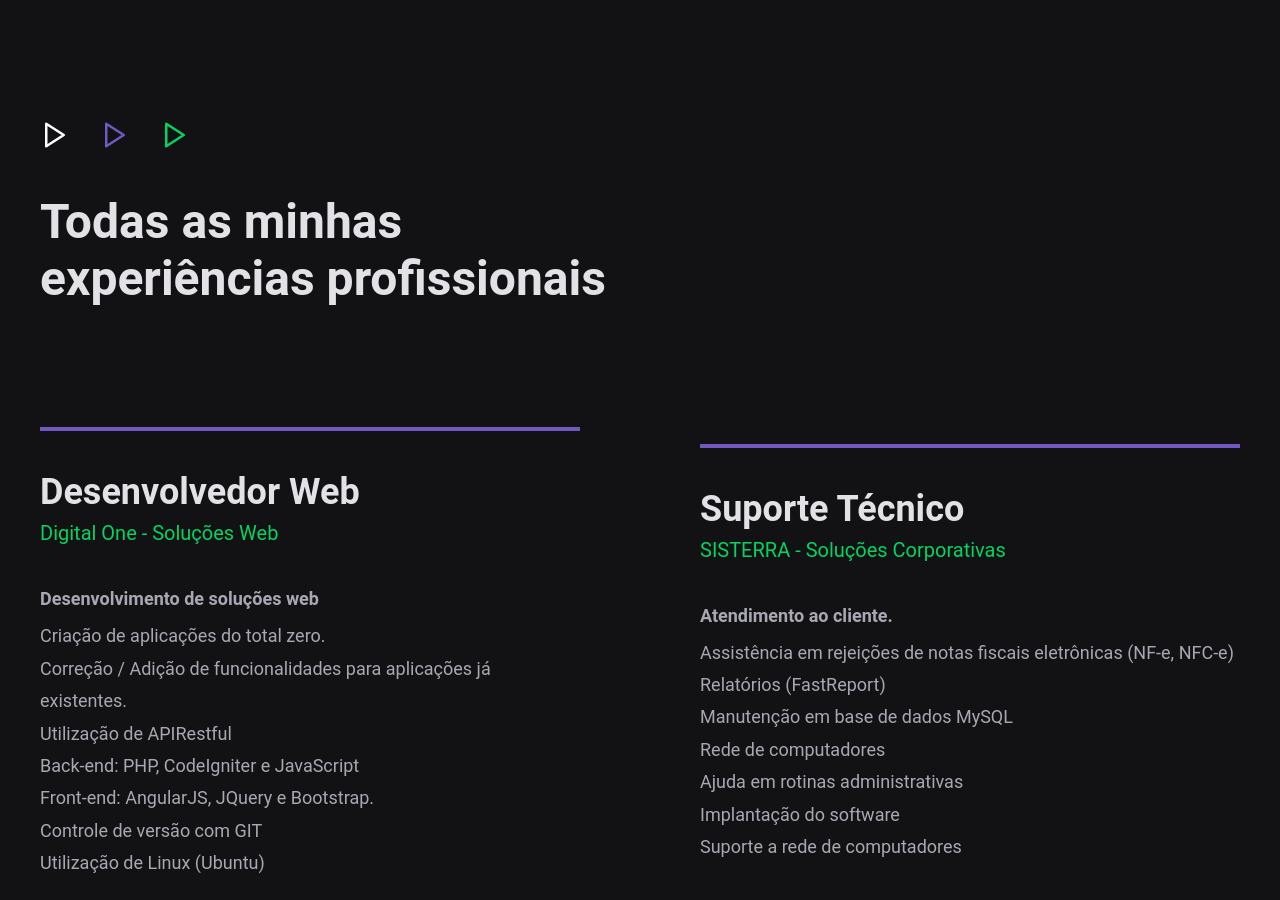
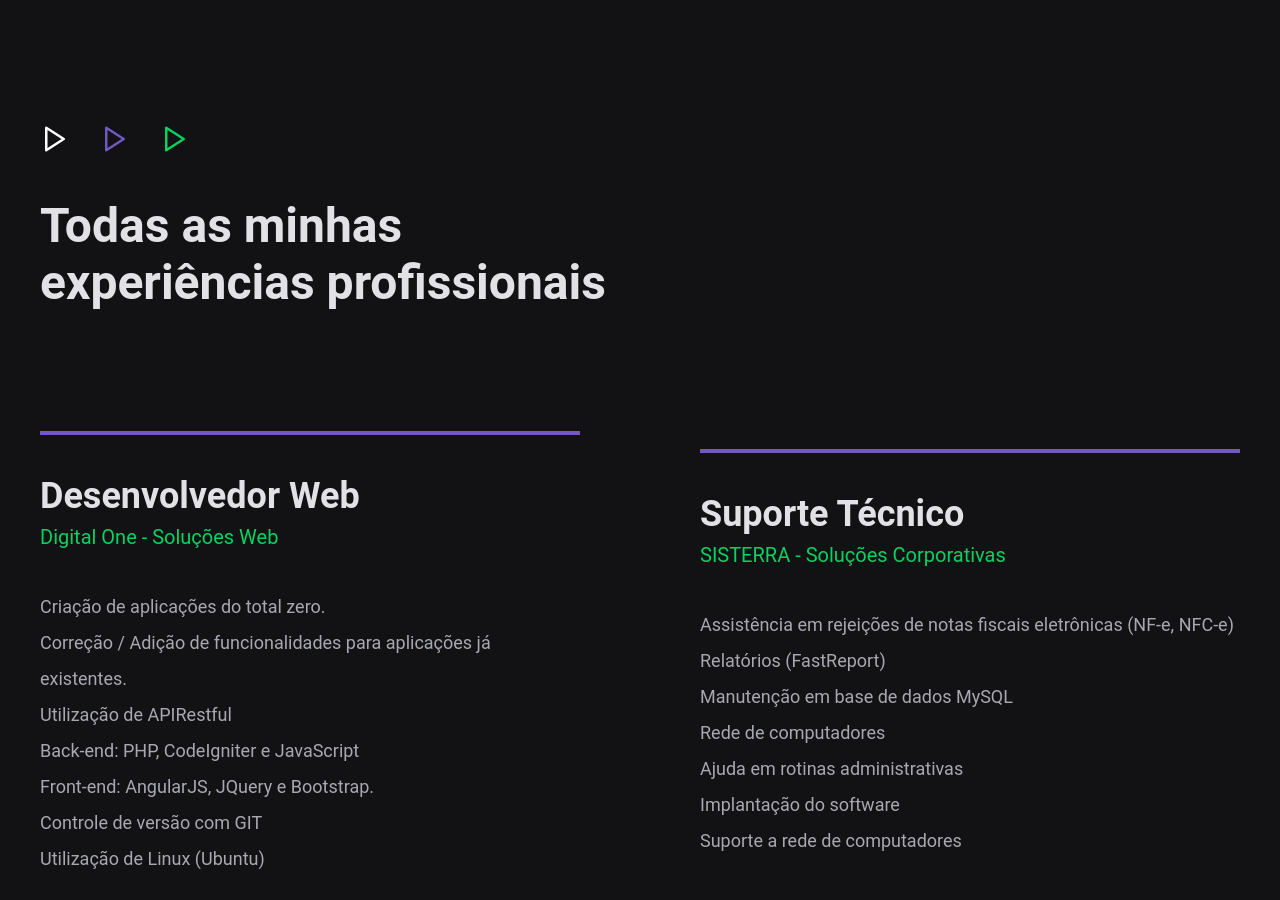
Before and after one commit to vitorserrano/vsme, a React (Create React App) app: page / in a window 1280 px wide. Shown: the part 1500-2400 px from the top of the page. Built offline with nearby package versions, Linux system fonts and the light colour scheme.

Commit message:
🔨 Refactored ListIcons on About and Experience

```diff
--- a/src/components/About/index.js
+++ b/src/components/About/index.js
@@ -11,9 +11,26 @@ import {
   Icon,
 } from "./styles";
 
+import theme from "../../styles/theme";
+
 import ImgAbout from "../../assets/about.svg";
 
 export default function About() {
+  const items = [
+    {
+      key: String(Math.random()),
+      icon: <FiUser size={30} color={theme.tertiary} />,
+    },
+    {
+      key: String(Math.random()),
+      icon: <FiUser size={30} color={theme.secondary} />,
+    },
+    {
+      key: String(Math.random()),
+      icon: <FiUser size={30} color={theme.primary} />,
+    },
+  ];
+
   return (
     <Wrapper>
       <Container>
@@ -23,15 +40,9 @@ export default function About() {
 
         <Description>
           <ListIcon>
-            <Icon>
-              <FiUser size={30} color="#fff" />
-            </Icon>
-            <Icon>
-              <FiUser size={30} color="#7159C1" />
-            </Icon>
-            <Icon>
-              <FiUser size={30} color="#04d361" />
-            </Icon>
+            {items.map((item) => (
+              <Icon key={item.key}>{item.icon}</Icon>
+            ))}
           </ListIcon>
 
           <h1>Um pouco sobre mim</h1>
@@ -39,11 +50,13 @@ export default function About() {
             Atualmente sou Desenvolvedor Web atuando com PHP, AngularJS e
             JavaScript nos projetos/produtos do meu atual emprego.
           </p>
+
           <p>
             Estudo Node.js, React e React Native por conta própria, pois sou
             apaixonado por todo o ecossistema JavaScritpt e acredito que com
             essa stack de tecnologias irei alcançar meus objetivos.
           </p>
+
           <p>
             Meu objetivo é criar aplicações limpas utilizando bons padrões de
             códigos com um design simples e intuitivo. Sou movido por construir
--- a/src/components/Banner/index.js
+++ b/src/components/Banner/index.js
@@ -18,19 +18,19 @@ import ButtonDefault from "../../components/ButtonDefault";
 export default function Banner() {
   const items = [
     {
-      key: String(Math.random),
+      key: String(Math.random()),
       title: "Aqui é onde eu guardo os códigos",
       href: "https://github.com/vitorserrano",
       icon: <FiGithub />,
     },
     {
-      key: String(Math.random),
+      key: String(Math.random()),
       title: "Aqui tem um pouco de mim",
       href: "https://www.instagram.com/virtuzera/",
       icon: <FiInstagram />,
     },
     {
-      key: String(Math.random),
+      key: String(Math.random()),
       title: "Aqui tem meu currículo e alguns posts",
       href: "https://www.linkedin.com/in/vitor-serrano/",
       icon: <FiLinkedin />,
--- a/src/components/ButtonDefault/styles.js
+++ b/src/components/ButtonDefault/styles.js
@@ -28,3 +28,5 @@ export const Text = styled.span`
   text-transform: uppercase;
   color: ${props => props.theme.text};
 `;
+
+export const Icon = styled.div``;
--- a/src/components/Experience/index.js
+++ b/src/components/Experience/index.js
@@ -12,21 +12,32 @@ import {
   Job,
 } from "./styles";
 
+import theme from "../../styles/theme";
+
 export default function Experience() {
+  const items = [
+    {
+      key: String(Math.random()),
+      icon: <FiPlay size={30} color={theme.tertiary} />,
+    },
+    {
+      key: String(Math.random()),
+      icon: <FiPlay size={30} color={theme.secondary} />,
+    },
+    {
+      key: String(Math.random()),
+      icon: <FiPlay size={30} color={theme.primary} />,
+    },
+  ];
+
   return (
     <Wrapper>
       <Container>
         <Title>
           <ListIcon>
-            <Icon>
-              <FiPlay size={30} color="#fff" />
-            </Icon>
-            <Icon>
-              <FiPlay size={30} color="#7159C1" />
-            </Icon>
-            <Icon>
-              <FiPlay size={30} color="#04d361" />
-            </Icon>
+            {items.map((item) => (
+              <Icon key={item.key}>{item.icon}</Icon>
+            ))}
           </ListIcon>
 
           <h1>
@@ -47,7 +58,6 @@ export default function Experience() {
               Digital One - Soluções Web
             </a>
 
-            <p>Desenvolvimento de soluções web</p>
             <ul>
               <li>Criação de aplicações do total zero.</li>
               <li>
@@ -73,7 +83,6 @@ export default function Experience() {
               SISTERRA - Soluções Corporativas
             </a>
 
-            <p>Atendimento ao cliente.</p>
             <ul>
               <li>
                 Assistência em rejeições de notas fiscais eletrônicas (NF-e,
--- a/src/components/Experience/styles.js
+++ b/src/components/Experience/styles.js
@@ -62,16 +62,13 @@ export const Job = styled.div`
     filter: brightness(1.2);
   }
 
-  p {
-    font-size: 18px;
-    font-weight: bold;
+  ul {
     margin-top: 40px;
-    margin-bottom: 8px;
   }
 
   ul li {
-    line-height: 1.8;
+    line-height: 2;
     font-size: 18px;
-    color: #a8a8b3;
+    color: ${props => props.theme.paragraph};
   }
 `;
--- a/src/styles/global.js
+++ b/src/styles/global.js
@@ -38,7 +38,7 @@ export default createGlobalStyle`
     line-height: 1.5;
     margin-bottom: 40px;
     font-size: 18px;
-    color: #a8a8b3;
+    color: ${props => props.theme.paragraph};
   }
 
   strong {
--- a/src/styles/theme.js
+++ b/src/styles/theme.js
@@ -5,6 +5,7 @@ const theme = {
   secondaryShadow: 'rgba(113, 89, 193, 0.6)',
   background: '#121214',
   text: '#E1E1E6',
+  paragraph: '#a8a8b3',
 }
 
 export default theme;
```
